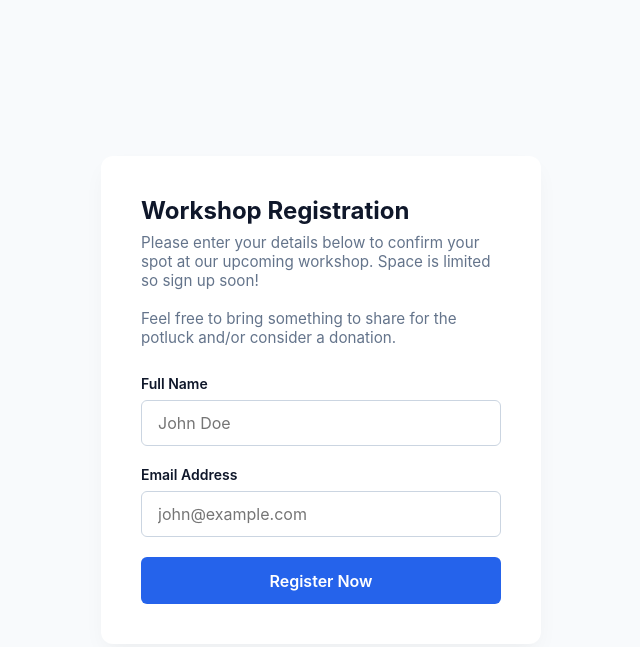
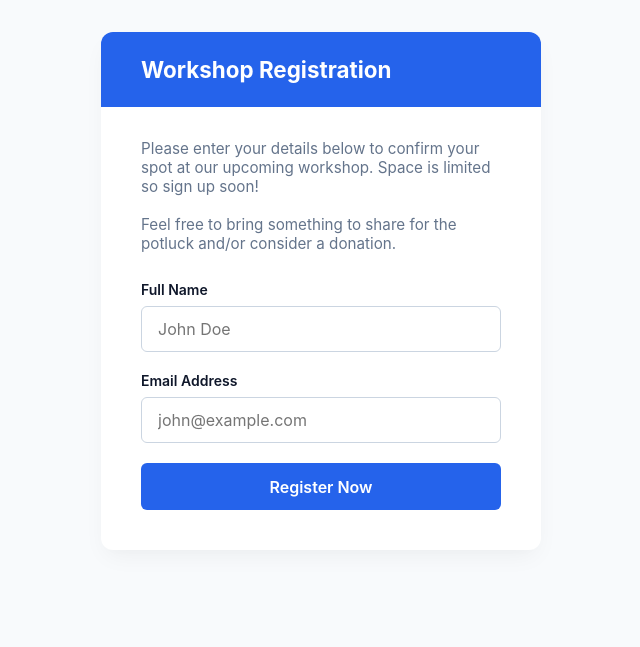
Before and after one commit to chrishanthw/Coop-Workshops-RSVP, a plain HTML site: page index.html in a window 1280 px wide. Shown: the whole page, without its empty margins (319-959 px from the left). Drawn offline with Linux system fonts and the light colour scheme.

Commit message:
Refactor HTML structure for workshop registration

```diff
--- a/index.html
+++ b/index.html
@@ -27,25 +27,33 @@
       color: var(--text);
       display: flex;
       justify-content: center;
-      align-items: center;
+      align-items: flex-start;
       min-height: 100vh;
-      padding: 1.25rem;
+      padding: 2rem 1.25rem 1.25rem 1.25rem;
     }
 
     .container {
       background: var(--card-bg);
-      padding: 2.5rem;
       border-radius: 12px;
       box-shadow: 0 10px 25px -5px rgba(0, 0, 0, 0.05), 0 8px 10px -6px rgba(0, 0, 0, 0.01);
       width: 100%;
       max-width: 440px;
+      overflow: hidden; /* Ensures the header background fits the rounded corners */
     }
 
-    h1 {
-      font-size: 1.5rem;
+    .card-header {
+      background-color: var(--primary);
+      padding: 1.5rem 2.5rem;
+      color: white;
+    }
+
+    .card-header h1 {
+      font-size: 1.4rem;
       font-weight: 700;
-      margin-bottom: 0.5rem;
-      color: var(--text);
+    }
+
+    .card-body {
+      padding: 2rem 2.5rem 2.5rem 2.5rem;
     }
 
     p.subtitle {
@@ -123,9 +131,12 @@
 <body>
 
   <div class="container">
+    <div class="card-header">
       <h1>Workshop Registration</h1>
+    </div>
+    <div class="card-body">
       <p class="subtitle">Please enter your details below to confirm your spot at our upcoming workshop. Space is limited so sign up soon!
-      <br><bR>
+        <br><br>
         Feel free to bring something to share for the potluck and/or consider a donation.
       </p>
 
@@ -143,8 +154,7 @@
         <button type="submit" id="submitBtn">Register Now</button>
         <div id="status" class="status-msg"></div>
       </form>
-
-
+    </div>
   </div>
 
   <script>
```
Lines whose indentation alone changed are shown as unchanged.
